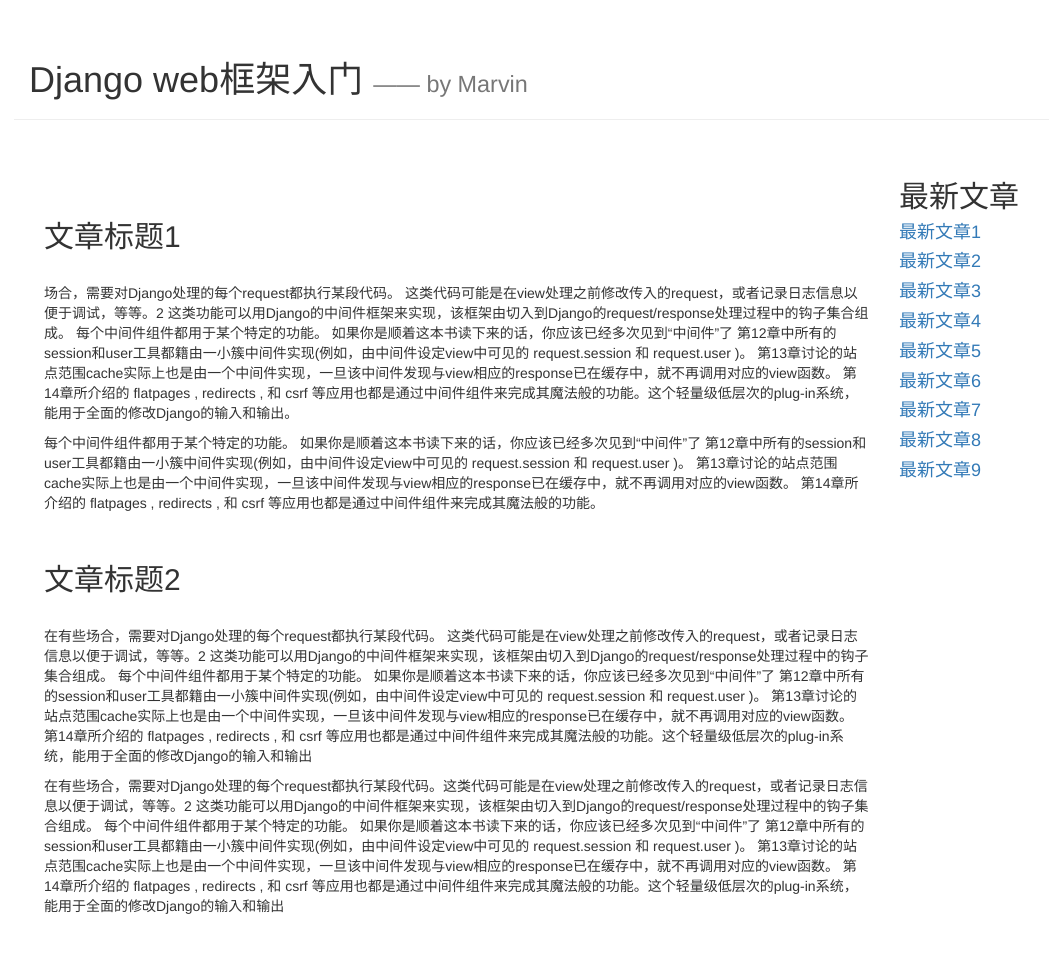
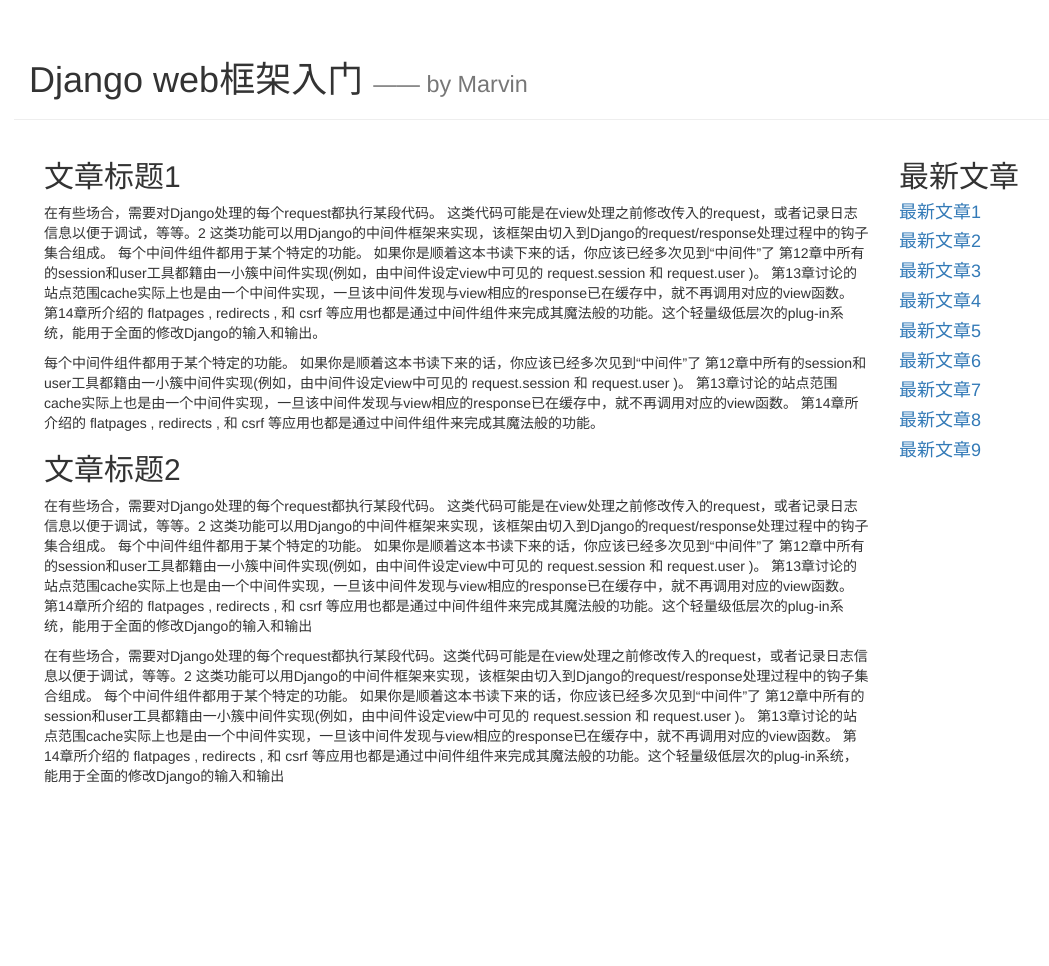
Before and after one commit to Marvintang1001/MyDjango, a Django app: template django_introduction/blog/templates/index.html in a window 1280 px wide. Shown: the whole page, without its empty margins (41-1090 px from the left). After the commit the page ends 784 px from the top, so only its background shows below. Run offline with Django 3.2, Linux system fonts and the light colour scheme; the template is opened without the code that fills it, so the values that code supplies are empty.

Commit message:
django introduction

```diff
--- a/django_introduction/blog/templates/index.html
+++ b/django_introduction/blog/templates/index.html
@@ -1,5 +1,6 @@
 <!DOCTYPE html>
 <html lang="en">
+
 <head>
     <meta charset="UTF-8">
     <title>Django 学习</title>
@@ -9,6 +10,7 @@
     <!-- 最新的 Bootstrap 核心 JavaScript 文件 -->
     <script src="https://cdn.jsdelivr.net/npm/bootstrap@3.3.7/dist/js/bootstrap.min.js" integrity="sha384-Tc5IQib027qvyjSMfHjOMaLkfuWVxZxUPnCJA7l2mCWNIpG9mGCD8wGNIcPD7Txa" crossorigin="anonymous"></script>
 </head>
+
 <body>
     <div class="container page-header">
         <h1>Django web框架入门
@@ -16,26 +18,38 @@
         </h1>
     </div>
     <div class="container page-body">
+
         <div class="col-md-9" role="main">
+
             <div class="body-main">
+
                 <div>
+
                     <h2>文章标题1</h2>
+
                     <p>
-                    场合，需要对Django处理的每个request都执行某段代码。 这类代码可能是在view处理之前修改传入的request，或者记录日志信息以便于调试，等等。2 这类功能可以用Django的中间件框架来实现，该框架由切入到Django的request/response处理过程中的钩子集合组成。 每个中间件组件都用于某个特定的功能。 如果你是顺着这本书读下来的话，你应该已经多次见到“中间件”了 第12章中所有的session和user工具都籍由一小簇中间件实现(例如，由中间件设定view中可见的 request.session 和 request.user )。 第13章讨论的站点范围cache实际上也是由一个中间件实现，一旦该中间件发现与view相应的response已在缓存中，就不再调用对应的view函数。 第14章所介绍的 flatpages , redirects , 和 csrf 等应用也都是通过中间件组件来完成其魔法般的功能。这个轻量级低层次的plug-in系统，能用于全面的修改Django的输入和输出。
+                        在有些场合，需要对Django处理的每个request都执行某段代码。 这类代码可能是在view处理之前修改传入的request，或者记录日志信息以便于调试，等等。2 这类功能可以用Django的中间件框架来实现，该框架由切入到Django的request/response处理过程中的钩子集合组成。 每个中间件组件都用于某个特定的功能。 如果你是顺着这本书读下来的话，你应该已经多次见到“中间件”了 第12章中所有的session和user工具都籍由一小簇中间件实现(例如，由中间件设定view中可见的
+                        request.session 和 request.user )。 第13章讨论的站点范围cache实际上也是由一个中间件实现，一旦该中间件发现与view相应的response已在缓存中，就不再调用对应的view函数。 第14章所介绍的 flatpages , redirects , 和 csrf 等应用也都是通过中间件组件来完成其魔法般的功能。这个轻量级低层次的plug-in系统，能用于全面的修改Django的输入和输出。
                     </p>
                     <p>
-                    每个中间件组件都用于某个特定的功能。 如果你是顺着这本书读下来的话，你应该已经多次见到“中间件”了 第12章中所有的session和user工具都籍由一小簇中间件实现(例如，由中间件设定view中可见的 request.session 和 request.user )。 第13章讨论的站点范围cache实际上也是由一个中间件实现，一旦该中间件发现与view相应的response已在缓存中，就不再调用对应的view函数。 第14章所介绍的 flatpages , redirects , 和 csrf 等应用也都是通过中间件组件来完成其魔法般的功能。
+                        每个中间件组件都用于某个特定的功能。 如果你是顺着这本书读下来的话，你应该已经多次见到“中间件”了 第12章中所有的session和user工具都籍由一小簇中间件实现(例如，由中间件设定view中可见的 request.session 和 request.user )。 第13章讨论的站点范围cache实际上也是由一个中间件实现，一旦该中间件发现与view相应的response已在缓存中，就不再调用对应的view函数。 第14章所介绍的 flatpages , redirects , 和 csrf
+                        等应用也都是通过中间件组件来完成其魔法般的功能。
                     </p>
+
                     <h2>文章标题2</h2>
+
                     <p>
-                    在有些场合，需要对Django处理的每个request都执行某段代码。 这类代码可能是在view处理之前修改传入的request，或者记录日志信息以便于调试，等等。2 这类功能可以用Django的中间件框架来实现，该框架由切入到Django的request/response处理过程中的钩子集合组成。 每个中间件组件都用于某个特定的功能。 如果你是顺着这本书读下来的话，你应该已经多次见到“中间件”了 第12章中所有的session和user工具都籍由一小簇中间件实现(例如，由中间件设定view中可见的 request.session 和 request.user )。 第13章讨论的站点范围cache实际上也是由一个中间件实现，一旦该中间件发现与view相应的response已在缓存中，就不再调用对应的view函数。 第14章所介绍的 flatpages , redirects , 和 csrf 等应用也都是通过中间件组件来完成其魔法般的功能。这个轻量级低层次的plug-in系统，能用于全面的修改Django的输入和输出
+                        在有些场合，需要对Django处理的每个request都执行某段代码。 这类代码可能是在view处理之前修改传入的request，或者记录日志信息以便于调试，等等。2 这类功能可以用Django的中间件框架来实现，该框架由切入到Django的request/response处理过程中的钩子集合组成。 每个中间件组件都用于某个特定的功能。 如果你是顺着这本书读下来的话，你应该已经多次见到“中间件”了 第12章中所有的session和user工具都籍由一小簇中间件实现(例如，由中间件设定view中可见的
+                        request.session 和 request.user )。 第13章讨论的站点范围cache实际上也是由一个中间件实现，一旦该中间件发现与view相应的response已在缓存中，就不再调用对应的view函数。 第14章所介绍的 flatpages , redirects , 和 csrf 等应用也都是通过中间件组件来完成其魔法般的功能。这个轻量级低层次的plug-in系统，能用于全面的修改Django的输入和输出
                     </p>
                     <p>
-                    在有些场合，需要对Django处理的每个request都执行某段代码。这类代码可能是在view处理之前修改传入的request，或者记录日志信息以便于调试，等等。2 这类功能可以用Django的中间件框架来实现，该框架由切入到Django的request/response处理过程中的钩子集合组成。 每个中间件组件都用于某个特定的功能。 如果你是顺着这本书读下来的话，你应该已经多次见到“中间件”了 第12章中所有的session和user工具都籍由一小簇中间件实现(例如，由中间件设定view中可见的 request.session 和 request.user )。 第13章讨论的站点范围cache实际上也是由一个中间件实现，一旦该中间件发现与view相应的response已在缓存中，就不再调用对应的view函数。 第14章所介绍的 flatpages , redirects , 和 csrf 等应用也都是通过中间件组件来完成其魔法般的功能。这个轻量级低层次的plug-in系统，能用于全面的修改Django的输入和输出
+                        在有些场合，需要对Django处理的每个request都执行某段代码。这类代码可能是在view处理之前修改传入的request，或者记录日志信息以便于调试，等等。2 这类功能可以用Django的中间件框架来实现，该框架由切入到Django的request/response处理过程中的钩子集合组成。 每个中间件组件都用于某个特定的功能。 如果你是顺着这本书读下来的话，你应该已经多次见到“中间件”了 第12章中所有的session和user工具都籍由一小簇中间件实现(例如，由中间件设定view中可见的
+                        request.session 和 request.user )。 第13章讨论的站点范围cache实际上也是由一个中间件实现，一旦该中间件发现与view相应的response已在缓存中，就不再调用对应的view函数。 第14章所介绍的 flatpages , redirects , 和 csrf 等应用也都是通过中间件组件来完成其魔法般的功能。这个轻量级低层次的plug-in系统，能用于全面的修改Django的输入和输出
                     </p>
                 </div>
             </div>
         </div>
+
         <div class="col-md-3" role="complementary">
             <div>
                 <h2>最新文章</h2>
@@ -53,4 +67,5 @@
     </div>
 
 </body>
+
 </html>
```
Lines whose indentation alone changed are shown as unchanged.
